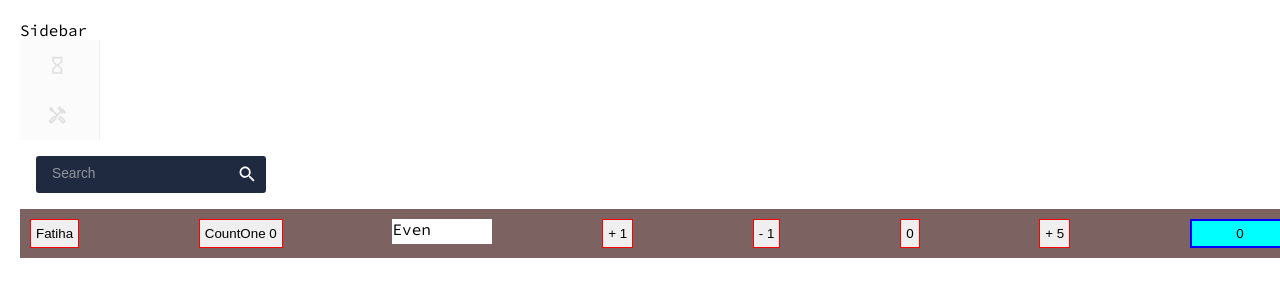
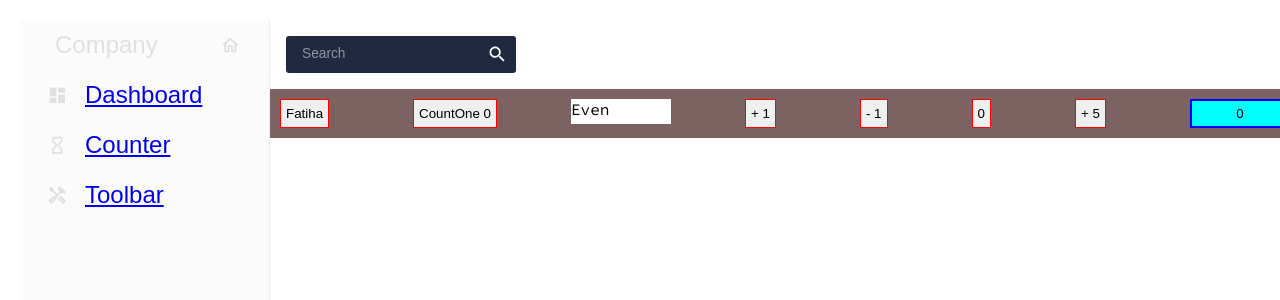
Before and after one commit to aebrahim10/dashReact, a React (Create React App) app: page /counter in a window 1280 px wide. Shown: the top 300 px of the page. Built offline with nearby package versions, Linux system fonts and the light colour scheme.

Commit message:
worked on SidebarT

```diff
--- a/src/AppTest.js
+++ b/src/AppTest.js
@@ -5,7 +5,7 @@ import { useMemo, useState } from "react";
 import Btn from "./componentsTest/Btn";
 import Toolbar from "./componentsTest/ToolBar";
 import Counter from "./scenesTest/Counter";
-import Topbar from "./scenesTest/global/TopbarT"
+import TopbarT from "./scenesTest/global/TopbarT"
 import MyApp from "./progTest/context/MyAppc";
 import Appm from "./progTest/memo/Appm";
 import SidebarT from "./scenesTest/global/SidebarT";
@@ -17,21 +17,25 @@ import { Routes, Route } from "react-router-dom";
 //     },
 //   },
 // });
-
 function AppTest() {
   const [theme, colorMode] = useMode();
-
+  console.log("mode: ",theme.palette.mode)
 
   return (
     <>
      <ColorModeContext.Provider value={colorMode}>
       <ThemeProvider theme={theme}>
+        <div className="app">
         <SidebarT />
-        <Topbar />
+        <main className="content">
+        <TopbarT />
         <Routes>
+          <Route path="/" element={<MyApp />} />
           <Route path="/toolbar" element={<Toolbar />} />
           <Route path="/counter" element={<Counter />} />
         </Routes>
+        </main>
+        </div>
       </ThemeProvider>
       {/* <Appm /> */}
       </ColorModeContext.Provider>
--- a/src/scenesTest/global/SidebarT.jsx
+++ b/src/scenesTest/global/SidebarT.jsx
@@ -1,8 +1,11 @@
-import { Typography,useTheme } from '@mui/material'
+
 import React, { useState } from 'react'
+import { Box, IconButton, Typography,useTheme } from '@mui/material'
 import { Sidebar, Menu, MenuItem } from 'react-pro-sidebar'
 import HourglassEmptySharpIcon from '@mui/icons-material/HourglassEmptySharp';
 import HandymanTwoToneIcon from '@mui/icons-material/HandymanTwoTone';
+import HomeOutlinedIcon from '@mui/icons-material/HomeOutlined';
+import DashboardIcon from '@mui/icons-material/Dashboard';
 import { Link } from 'react-router-dom';
 import { tokens } from '../../theme';
 
@@ -14,31 +17,42 @@ const Item = ({title, icon, selected, to, setSelected})=>{
   <MenuItem active={selected===title}
     icon={icon}
     style={{color:colors.grey[100]}}
-    onClick={()=>setSelected(title)}
-  >
-    {title}
-    <Typography variant='h3'>{title}</Typography>
-    <Link to={to} />
+    onClick={()=>setSelected(title)}   >
 
+      <Link to={to}><Typography variant='h3'>{title}</Typography></Link>
   </MenuItem>
   )
 }
 function SidebarT() {
-  const [selected,setSelected] = useState('Thyme')
-  const [isCollapsed, setIsCollapsed]= useState(true)
+  const theme = useTheme()
+  const colors=tokens(theme.palette.mode)
+  const [selected,setSelected] = useState('Counter')
+  const [isCollapsed, setIsCollapsed]= useState(false)
+  console.log("Selected ----- ",selected)
   return (
     <>
-      <Typography variant='3'>Sidebar</Typography>
       <Sidebar collapsed={isCollapsed}>
         <Menu>
-        <Item title="Counter" icon={<HourglassEmptySharpIcon/>} to="/counter" selected={selected} setSlected={setSelected}/>
-        <Item title="Toolbar" icon={<HandymanTwoToneIcon/>} to="/toolbar" selected={selected} setSlected={setSelected}/>
+          <MenuItem onClick={()=>setIsCollapsed(!isCollapsed)}
+           icon={isCollapsed? <HomeOutlinedIcon /> : undefined}
+           style={{
+              margin: "10px 0 20ps 0",
+              color: colors.grey[100]}}
+          >
+          {!isCollapsed &&
+            <Box display="flex" justifyContent="space-between" alignItems="center" ml="15px" >
+              <Typography variant='h3'>Company</Typography>
+              <IconButton onClick={()=>setIsCollapsed(!isCollapsed)}><HomeOutlinedIcon style={{color: colors.grey[100]}}/></IconButton>
+            </Box>}
 
+          </MenuItem>
+
+        <Item title="Dashboard" to="/" icon={<DashboardIcon />} selected={selected} setSelected={setSelected} />
+        <Item title="Counter" to="/counter" icon={<HourglassEmptySharpIcon/>} selected={selected} setSelected={setSelected}/>
+        <Item title="Toolbar" to="/toolbar" icon={<HandymanTwoToneIcon/>} selected={selected} setSelected={setSelected}/>
         </Menu>
       </Sidebar>
-
     </>
-
   )
 }
 
```
